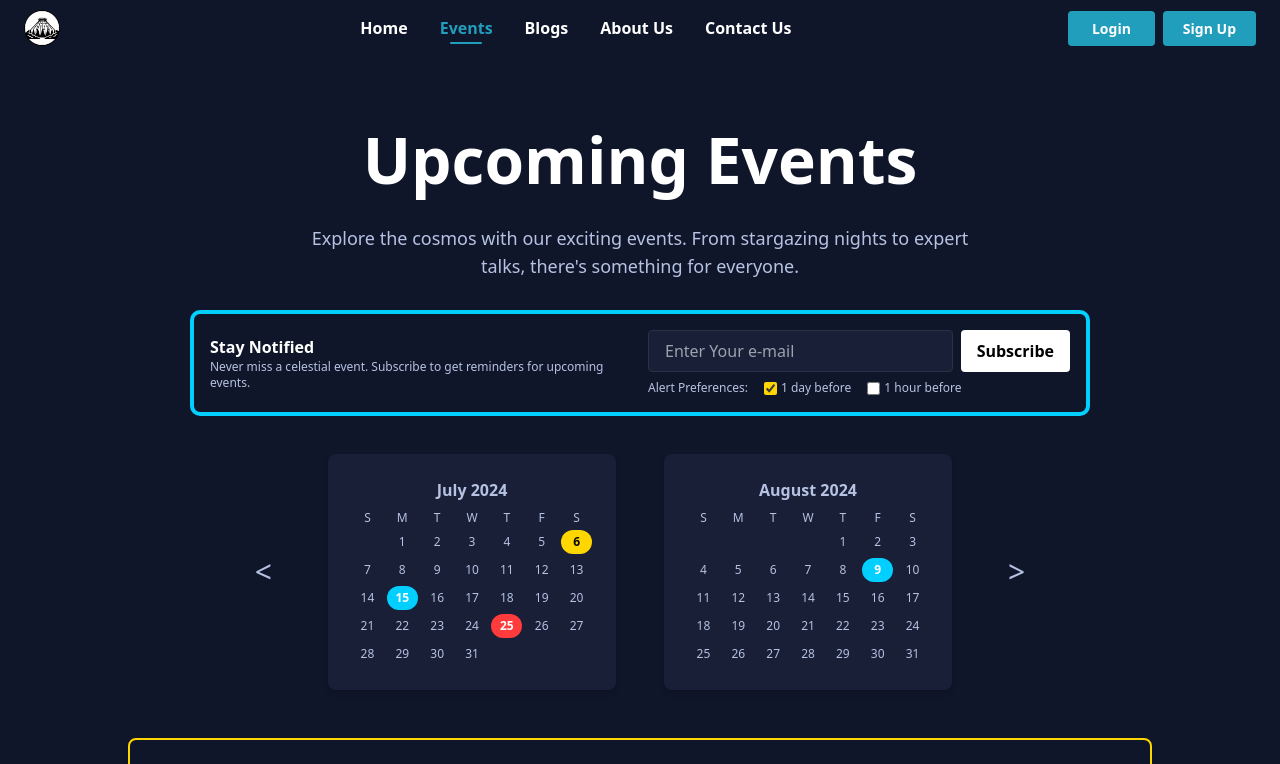
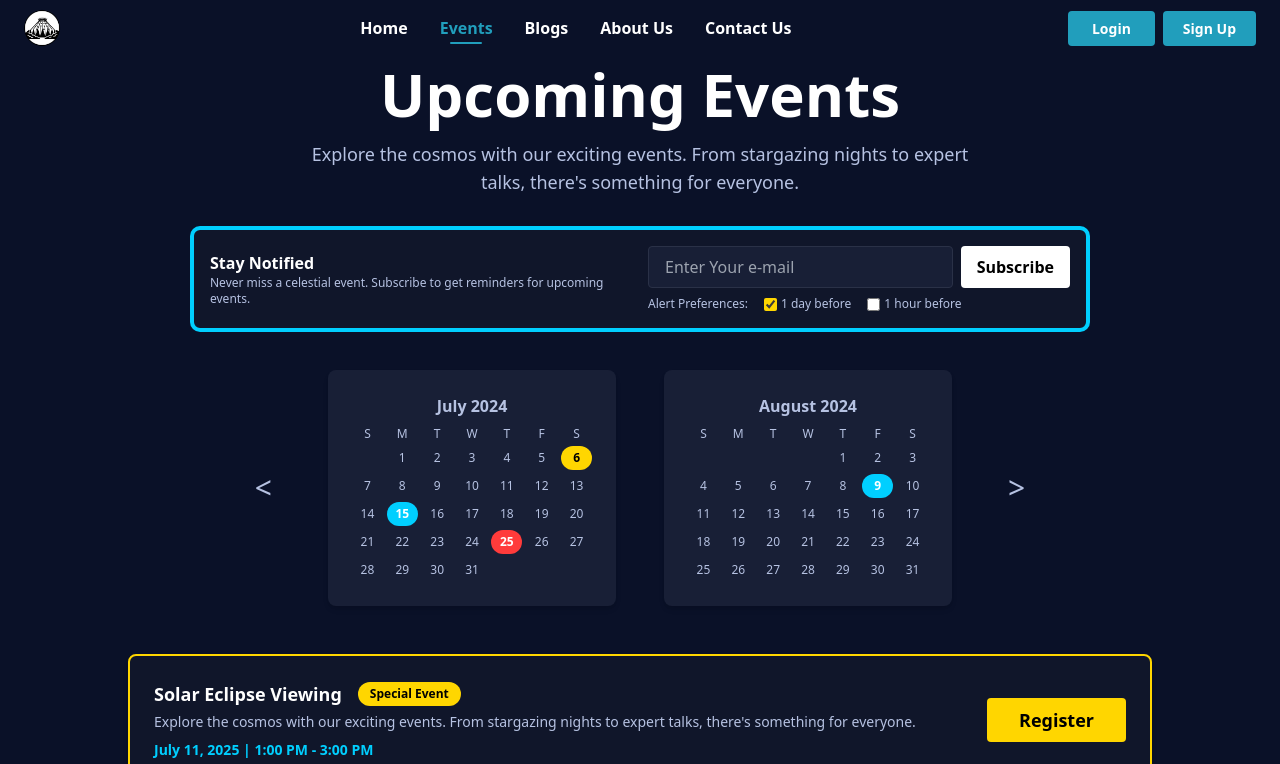
Before and after one commit to KaveeshaKalhari/planetarium-webapp, a React (Vite) app: page /events in a window 1280 px wide. Shown: the top 764 px of the page. Built offline with nearby package versions, Linux system fonts and the light colour scheme.

Commit message:
feature/navbar-tabs - Modify event page UI

```diff
--- a/src/Pages/EventPage.tsx
+++ b/src/Pages/EventPage.tsx
@@ -94,13 +94,13 @@ const EventPage: React.FC = () => {
   }
 
   return (
-    <div className="min-h-screen bg-[#10162A] text-white font-sans pb-12 pt-20">
+      <div className="min-h-screen bg-[#0A1128] text-white font-sans pb-12 pt-8">
         {/* Navbar */}
         <Navbar />
 
         {/* Header */}
         <div className="text-center mt-8">
-        <h1 className="text-[64px] font-semibold mb-4">Upcoming Events</h1>
+          <h1 className="text-5xl md:text-6xl font-bold text-white mb-4">Upcoming Events</h1>
           <p className="text-lg text-[#B6C2E2] max-w-2xl mx-auto">
             Explore the cosmos with our exciting events. From stargazing nights to expert talks, there's something for everyone.
           </p>
```
Lines whose indentation alone changed are shown as unchanged.
